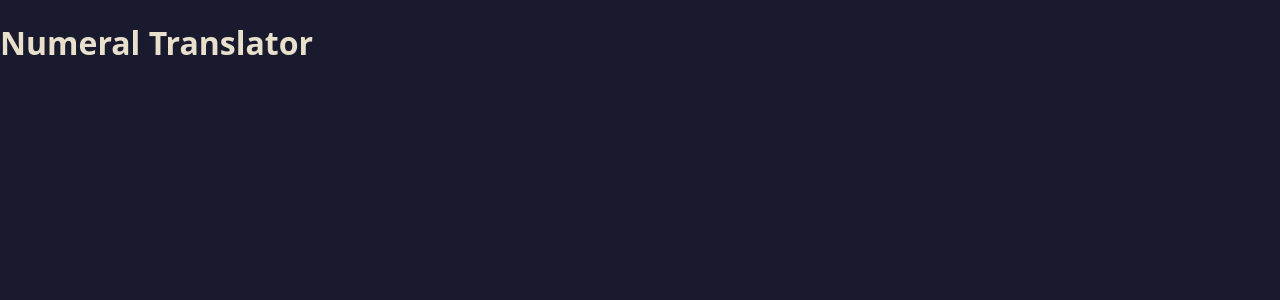
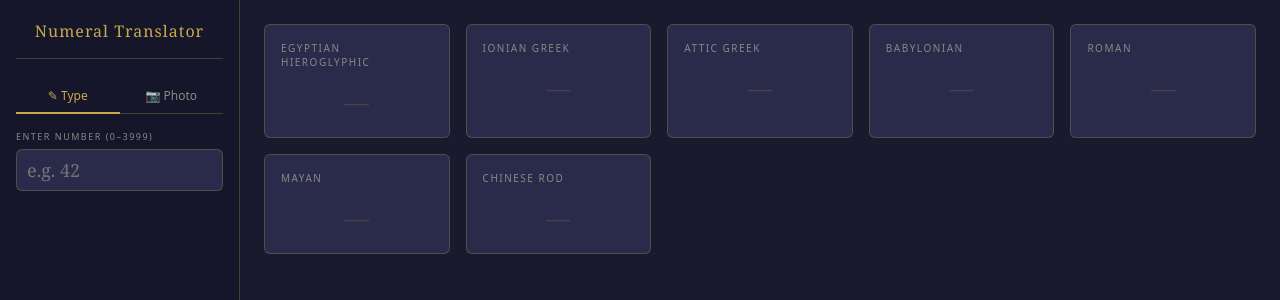
Before and after one commit to EricTalanoa/numeral_translator, a React (Vite) app: page / in a window 1280 px wide. Shown: the top 300 px of the page. Built offline with nearby package versions, Linux system fonts and the light colour scheme; a web font is replaced by a local one.

Commit message:
feat: wire App.tsx — sidebar + tile grid, type mode fully working

```diff
--- a/src/components/App.tsx
+++ b/src/components/App.tsx
@@ -1,3 +1,19 @@
+import { useState } from 'react'
+import { ControlPanel } from './ControlPanel'
+import { OutputGrid } from './OutputGrid'
+
 export default function App() {
-  return <h1>Numeral Translator</h1>
+  const [value, setValue] = useState<number | null>(null)
+
+  return (
+    <div className="app-layout">
+      <aside className="sidebar">
+        <div className="app-title">Numeral Translator</div>
+        <ControlPanel onResult={setValue} />
+      </aside>
+      <main className="tile-area">
+        <OutputGrid value={value} />
+      </main>
+    </div>
+  )
 }
```
